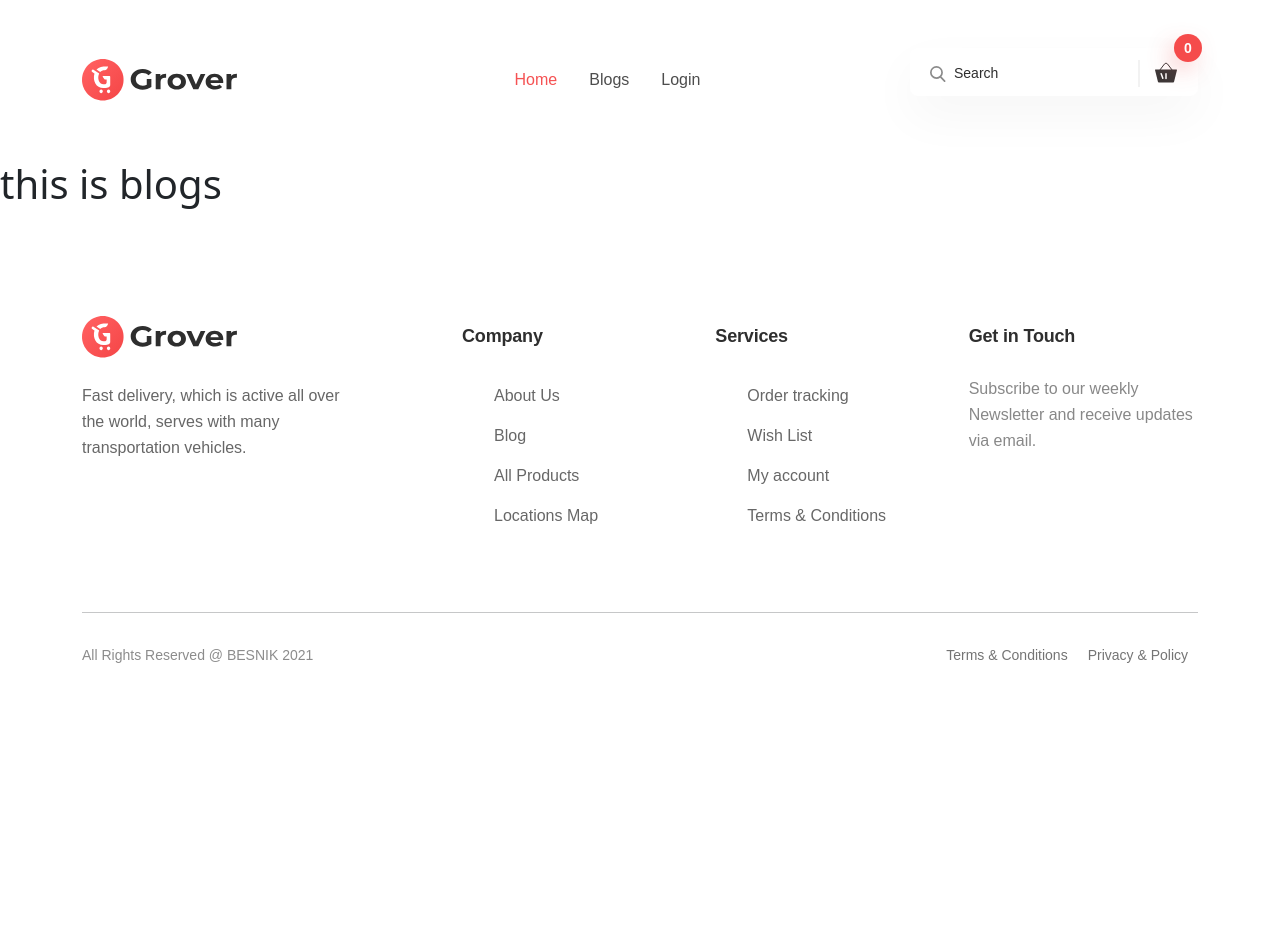
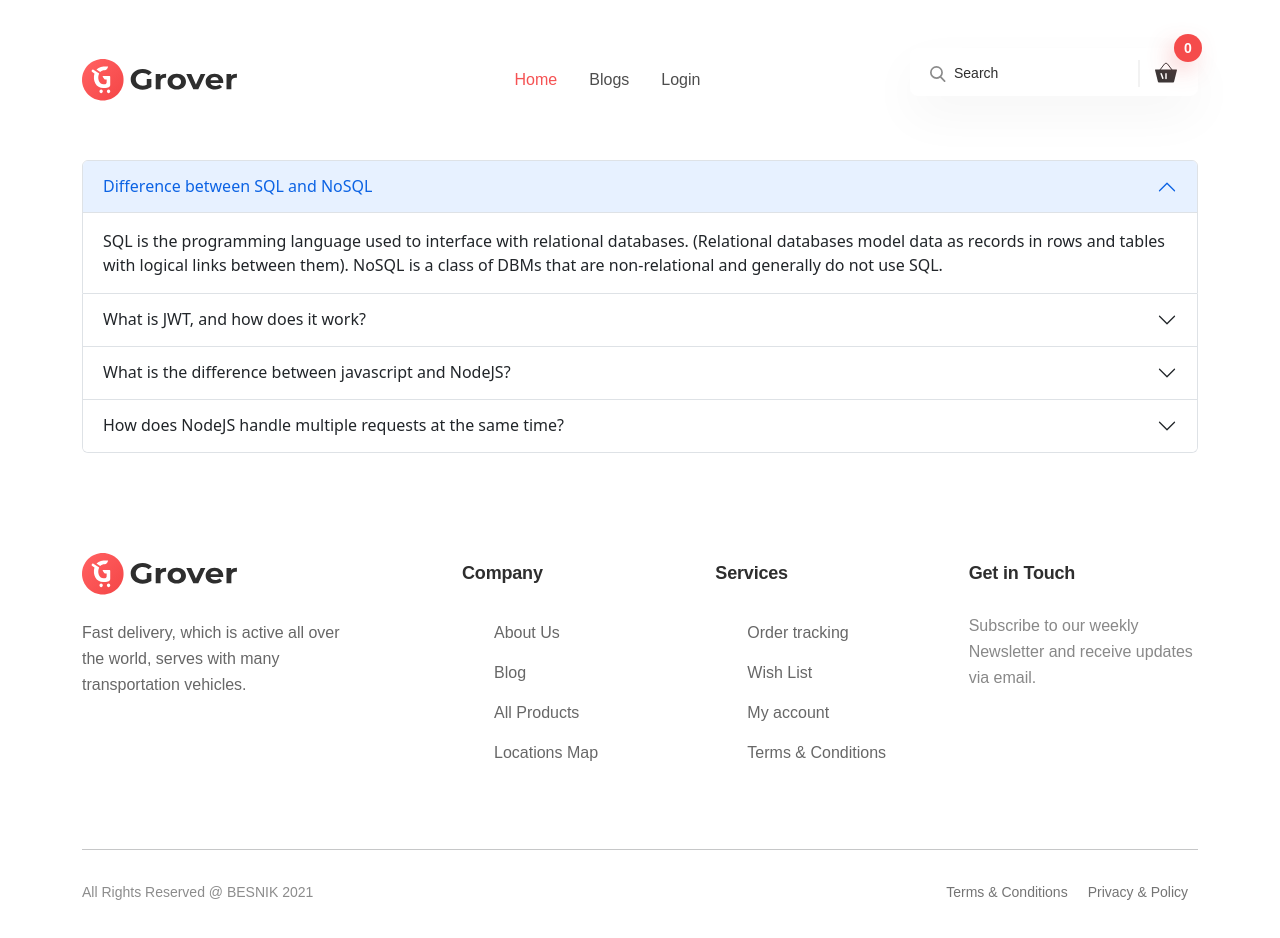
Before and after one commit to mdnoyonhossain/grover-food-delevery-client-side, a React (Create React App) app: page /blogs in a window 1280 px wide. Shown: the top 938 px of the page. Before the commit the page ends 800 px from the top, so only its background shows below. Built offline with nearby package versions, Linux system fonts and the light colour scheme; no server answers.

Commit message:
Blog Page Done

```diff
--- a/public/index.html
+++ b/public/index.html
@@ -10,6 +10,8 @@
       content="Web site created using create-react-app"
     />
     <link rel="apple-touch-icon" href="%PUBLIC_URL%/logo192.png" />
+    <script src="https://cdn.jsdelivr.net/npm/@popperjs/core@2.11.6/dist/umd/popper.min.js" integrity="sha384-oBqDVmMz9ATKxIep9tiCxS/Z9fNfEXiDAYTujMAeBAsjFuCZSmKbSSUnQlmh/jp3" crossorigin="anonymous"></script>
+<script src="https://cdn.jsdelivr.net/npm/bootstrap@5.2.2/dist/js/bootstrap.min.js" integrity="sha384-IDwe1+LCz02ROU9k972gdyvl+AESN10+x7tBKgc9I5HFtuNz0wWnPclzo6p9vxnk" crossorigin="anonymous"></script>
     <!--
       manifest.json provides metadata used when your web app is installed on a
       user's mobile device or desktop. See https://developers.google.com/web/fundamentals/web-app-manifest/
--- a/src/Pages/Blogs/Blogs.js
+++ b/src/Pages/Blogs/Blogs.js
@@ -2,8 +2,57 @@ import React from 'react';
 
 const Blogs = () => {
     return (
-        <div>
-            <h1>this is blogs</h1>
+        <div className='container'>
+            <div class="accordion" id="accordionExample">
+                <div class="accordion-item">
+                    <h2 class="accordion-header" id="headingOne">
+                        <button class="accordion-button" type="button" data-bs-toggle="collapse" data-bs-target="#collapseOne" aria-expanded="true" aria-controls="collapseOne">
+                        Difference between SQL and NoSQL
+                        </button>
+                    </h2>
+                    <div id="collapseOne" class="accordion-collapse collapse show" aria-labelledby="headingOne" data-bs-parent="#accordionExample">
+                        <div class="accordion-body">
+                        SQL is the programming language used to interface with relational databases. (Relational databases model data as records in rows and tables with logical links between them). NoSQL is a class of DBMs that are non-relational and generally do not use SQL.
+                        </div>
+                    </div>
+                </div>
+                <div class="accordion-item">
+                    <h2 class="accordion-header" id="headingTwo">
+                        <button class="accordion-button collapsed" type="button" data-bs-toggle="collapse" data-bs-target="#collapseTwo" aria-expanded="false" aria-controls="collapseTwo">
+                        What is JWT, and how does it work?
+                        </button>
+                    </h2>
+                    <div id="collapseTwo" class="accordion-collapse collapse" aria-labelledby="headingTwo" data-bs-parent="#accordionExample">
+                        <div class="accordion-body">
+                        JSON Web Token (JWT) is an open standard (RFC 7519) for securely transmitting information between parties as JSON object. It is compact, readable and digitally signed using a private key/ or a public key pair by the Identity Provider(IdP).
+                        </div>
+                    </div>
+                </div>
+                <div class="accordion-item">
+                    <h2 class="accordion-header" id="headingTwodddddd">
+                        <button class="accordion-button collapsed" type="button" data-bs-toggle="collapse" data-bs-target="#collapseTwodddddd" aria-expanded="false" aria-controls="collapseTwodddddd">
+                        What is the difference between javascript and NodeJS?
+                        </button>
+                    </h2>
+                    <div id="collapseTwodddddd" class="accordion-collapse collapse" aria-labelledby="headingTwodddddd" data-bs-parent="#accordionExample">
+                        <div class="accordion-body">
+                        JavaScript is a simple programming language that can be used with any browser that has the JavaScript Engine installed. Node. js, on the other hand, is an interpreter or execution environment for the JavaScript programming language.
+                        </div>
+                    </div>
+                </div>
+                <div class="accordion-item">
+                    <h2 class="accordion-header" id="headingThree">
+                        <button class="accordion-button collapsed" type="button" data-bs-toggle="collapse" data-bs-target="#collapseThree" aria-expanded="false" aria-controls="collapseThree">
+                        How does NodeJS handle multiple requests at the same time?
+                        </button>
+                    </h2>
+                    <div id="collapseThree" class="accordion-collapse collapse" aria-labelledby="headingThree" data-bs-parent="#accordionExample">
+                        <div class="accordion-body">
+                        How NodeJS handle multiple client requests? NodeJS receives multiple client requests and places them into EventQueue. NodeJS is built with the concept of event-driven architecture. NodeJS has its own EventLoop which is an infinite loop that receives requests and processes them.
+                        </div>
+                    </div>
+                </div>
+            </div>
         </div>
     );
 };
--- /dev/null
+++ b/src/Routes/PrivateRoutes.js
@@ -0,0 +1,23 @@
+import React, { useContext } from 'react';
+import { Navigate } from 'react-router-dom';
+import { UserContext } from '../contexts/AuthContext';
+
+const PrivateRoutes = ({ children }) => {
+    const { user, loader } = useContext(UserContext);
+
+    if (loader) {
+        return <div className='text-center'>
+            <div class="spinner-border text-danger align-center" role="status">
+                <span class="visually-hidden">Loading...</span>
+            </div>
+        </div>
+    }
+
+    if (user || user?.uid) {
+        return children;
+    }
+
+    return <Navigate to="/login"></Navigate>
+};
+
+export default PrivateRoutes;
--- a/src/contexts/AuthContext.js
+++ b/src/contexts/AuthContext.js
@@ -7,21 +7,27 @@ const auth = getAuth(app);
 
 const AuthContext = ({ children }) => {
     const [user, setUser] = useState(null);
+    const [loader, setLoader] = useState(true);
+
     const googleProvider = new GoogleAuthProvider();
 
     const createUser = (email, password) => {
+        setLoader(true)
         return createUserWithEmailAndPassword(auth, email, password);
     }
 
     const userDisplayName = (profile) => {
+        setLoader(true)
         return updateProfile(auth.currentUser, profile)
     }
 
     const userSignIn = (email, password) => {
+        setLoader(true)
         return signInWithEmailAndPassword(auth, email, password);
     }
 
     const googleSignIn = () => {
+        setLoader(true)
         return signInWithPopup(auth, googleProvider);
     }
 
@@ -32,12 +38,13 @@ const AuthContext = ({ children }) => {
     useEffect(() => {
         const unSubscribe = onAuthStateChanged(auth, currentUser => {
             console.log(currentUser);
+            setLoader(false)
             setUser(currentUser);
         })
         return () => unSubscribe();
     }, [])
 
-    const userInfo = { user, createUser, userDisplayName, userSignIn, googleSignIn, logOut };
+    const userInfo = { user, createUser, userDisplayName, userSignIn, googleSignIn, logOut, loader };
     return (
         <UserContext.Provider value={userInfo}>
             {children}
```
Also changed, not shown: src/Routes/Routes.js (+4 -3 lines).
